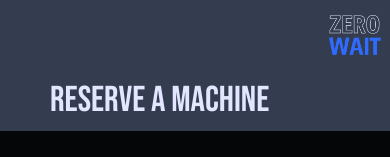
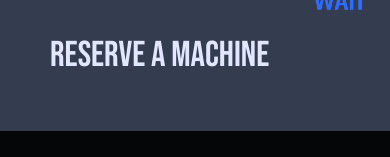
Before and after one commit to JaninaJakob/zero-wait-app, a React Native app: screen /MachineList in a window 390 px wide. Shown: the top 157 px of the page. Built offline with nearby package versions, Linux system fonts and the light colour scheme; no server answers; the database is empty.

Commit message:
Adjust logo size and position in MachineListScreen

```diff
--- a/src/screens/MachineListScreen.tsx
+++ b/src/screens/MachineListScreen.tsx
@@ -223,7 +223,7 @@ const styles = StyleSheet.create({
   scroll: { flex: 1 },
   header: { backgroundColor: Colors.surface, height: 131, paddingHorizontal: 50, justifyContent: 'flex-start', paddingTop: 0 },
   headerTop: { flexDirection: 'row', alignItems: 'center', marginBottom: 4 },
-  logoSmall: { width: 60, height: 40, marginRight: -45, marginTop: 15 },
+  logoSmall: { width: 60, height: 40, marginRight: -30, marginTop: -30 },
   pageTitle: { fontFamily: 'BabasNeue-Regular', fontSize: 36, color: Colors.textPrimary, marginTop: 20 },
   filterSection: { backgroundColor: Colors.background, paddingHorizontal: 50, paddingTop: 25, paddingBottom: 15 },
   sectionLabel: { fontFamily: 'Inter-Bold', fontSize: 20, fontWeight: '700', color: Colors.textPrimary, marginBottom: 9 },
```
Also changed, not shown: 1 other file (tests, documents, lock files or other folders).
